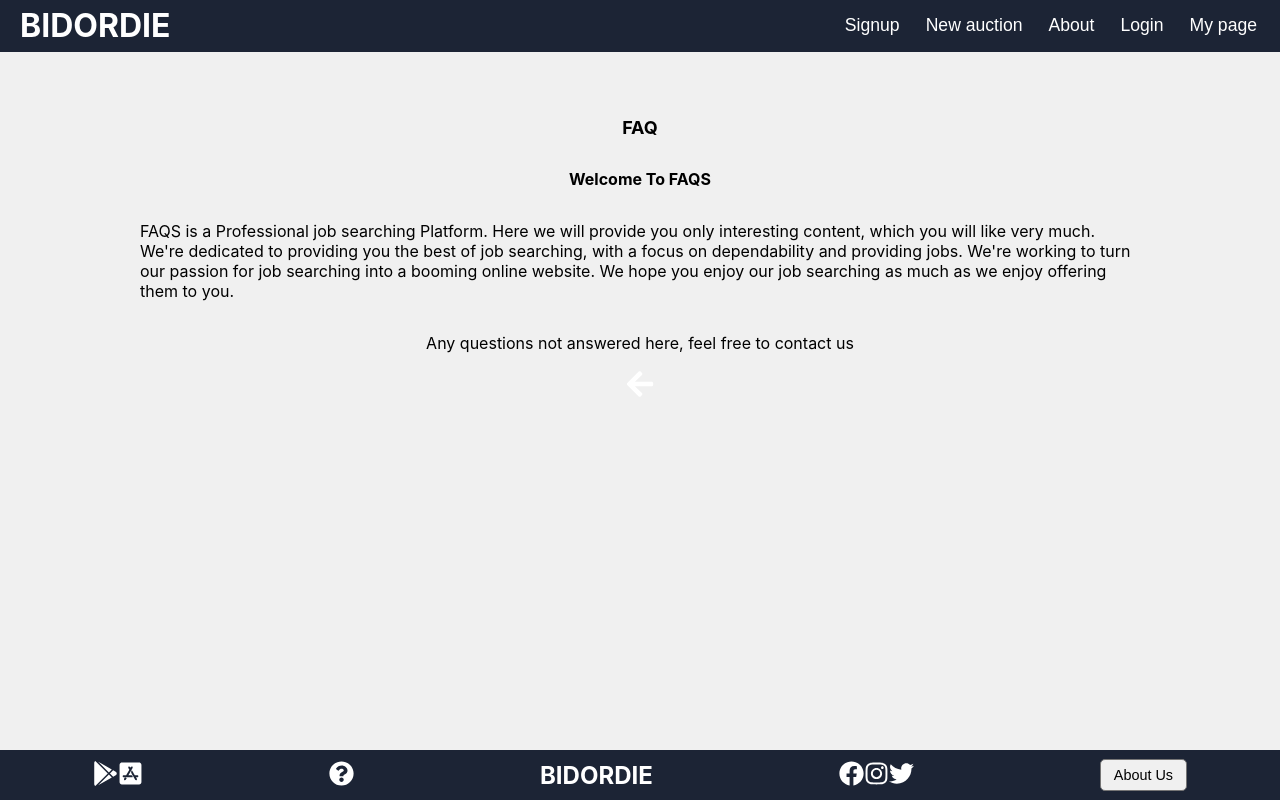
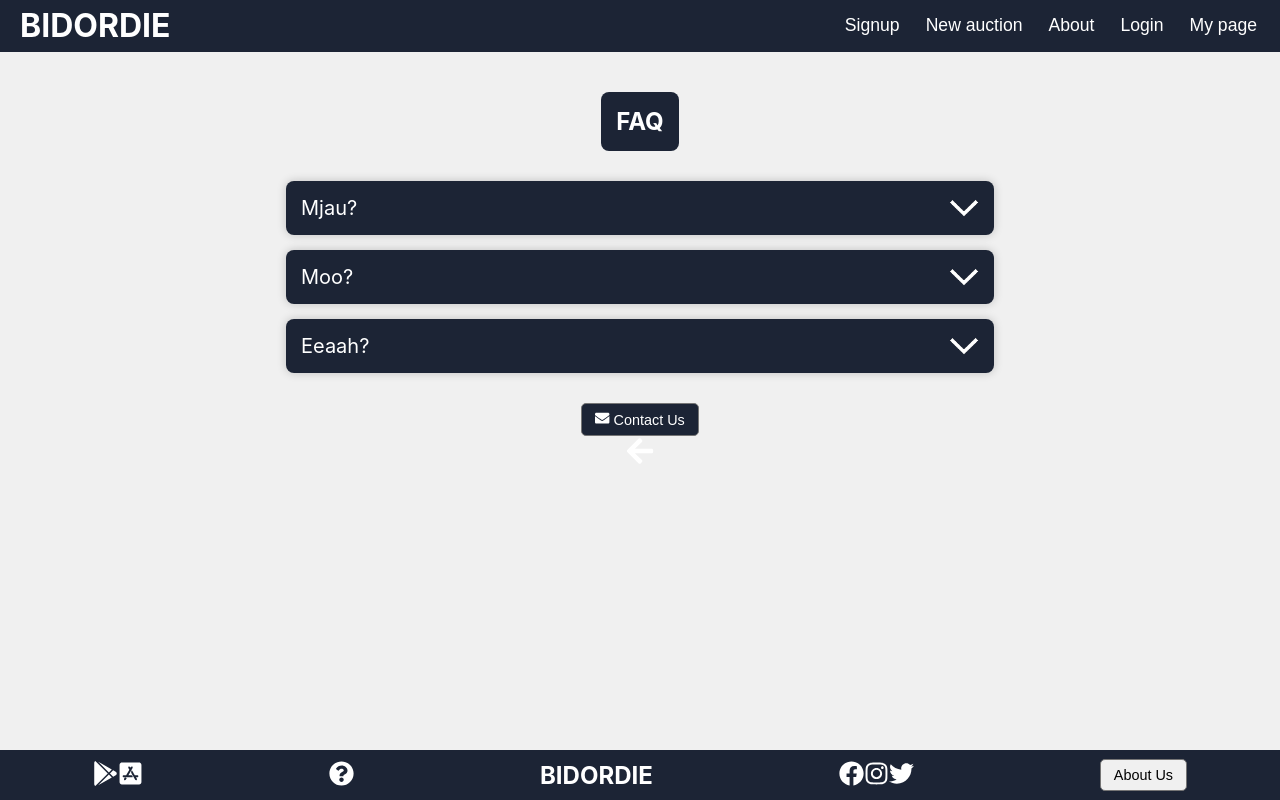
Before and after one commit to dreamc4t/bidordie, a React (Create React App) app: page /FAQ in a window 1280 px wide. Built offline with nearby package versions, Linux system fonts and the light colour scheme.

Commit message:
FAQ page Update
Uppdaterat funktionerna i FAQ sidan, någon bugg kvar innan den fungerar helt

```diff
--- a/src/App.js
+++ b/src/App.js
@@ -2,7 +2,6 @@ import {
   BrowserRouter as Router,
   Routes,
   Route,
-  Link
 } from "react-router-dom"
 
 import BecomeAMember from "./pages/BecomeAMember";
--- /dev/null
+++ b/src/components/FAQfunctions.js
@@ -0,0 +1,20 @@
+import React from 'react'
+
+function FAQfunctions ({faq, index, toggleFAQ}) {
+  return (
+    <div
+        className={"faq" + (faq.open ? 'open' : '')}
+        key={index}
+        onClick={() => toggleFAQ(index)}
+    >
+        <div className="faq-question">
+            {faq.question}
+        </div>
+        <div className="faq-answer">
+            {faq.answer}
+        </div>
+    </div>
+  )
+}
+
+export default FAQfunctions
--- a/src/pages/CSS/faq.css
+++ b/src/pages/CSS/faq.css
@@ -1,24 +1,85 @@
-.FAQ{
-    width: 100%;
-    height: 100%;
-    padding: 50px 50px 50px 50px;
-    color: black;
+*{
+    margin: 0;
+    padding: 0;
+    box-sizing: border-box;
 }
 
 .FAQ h2{
     display: flex;
     justify-content: center;
-    font-size: large;
+    align-content: center;
+    padding: 15px;
+    background-color: rgb(28,36,53);
+    color: white;
+    font-size: x-large;
+    font-weight: 700;
+    border-radius: 8px;
 }
 
-.FAQ h3{
-    display: flex;
-    justify-content: center;
-    font-size: medium;
+.faqs {
+    width: 100%;
+    max-width: 768px;
+    margin: 0 auto;
+    padding: 15px;
 }
 
-.FAQ p{
-    display: flex;
-    justify-content: center;
-    font-size: medium;
+.faqs .faq {
+    margin: 15px;
+    padding: 15px;
+    background-color: rgb(28,36,53);
+    border-radius: 8px;
+    box-shadow: 0px 0px 10px rgba(0, 0, 0, 0.2);
 }
+
+.faqs .faq .faq-question {
+    position: relative;
+    font-size: 20px;
+    padding-right: 80px;
+    color: white;
+
+    transition: all 0.4s ease;
+}
+
+.faqs .faq .faq-question::after {
+    content: '';
+    position: absolute;
+    top: 50%;
+    right: 0px;
+    transform: translateY(-50%);
+    width: 30px;
+    height: 30px;
+
+    background-image: url('/src/images/arrow-down-white.png');
+    background-position: center;
+    background-size: contain;
+    background-repeat: no-repeat;
+
+    transition: all 0.4s ease-out;
+}
+
+.faqs .faq .faq-answer {
+    opacity: 0;
+    max-height: 0;
+    overflow-y: hidden;
+    color: white;
+
+    transition: all 0.4s ease-out;
+}
+
+.faqs .faq.open .faq-question {
+    margin-bottom: 15px;
+}
+
+.faqs .faq.open .faq-question::after {
+    transform: translateY(-50%) rotate(180deg);
+}
+
+.faqs .faq.open .faq-answer {
+    max-height: 1000px;
+    opacity: 1;
+}
+
+.FAQ button {
+    background-color: rgb(28,36,53);
+    color: white;
+}
--- a/src/pages/Faq.js
+++ b/src/pages/Faq.js
@@ -1,13 +1,51 @@
+import React, { useState } from "react";
 import { Link } from "react-router-dom";
 import { FaArrowLeft } from "react-icons/fa";
+import { FaEnvelope } from "react-icons/fa";
+import FAQfunctions from "../components/FAQfunctions";
 
-const Faq = () => {
+function Faq () {
+  const [faqs, setfaqs] = useState([
+    {
+      question: 'Mjau?',
+      answer: 'Voff',
+      open: false
+    },
+    {
+      question: 'Moo?',
+      answer: 'Voff',
+      open: false
+    },
+    {
+      question: 'Eeaah?',
+      answer: 'Voff',
+      open: false
+    }
+  ]);
+
+  const toggleFAQ = index => {
+    setfaqs(faqs.map((faq, i) => {
+      if (i === index) {
+        faq.open = !faq.open
+      } else {
+        faq.open = false;
+      }
+
+      return faq;
+    }))
+  }
+
   return (
     <div className="FAQ">
         <h2>FAQ</h2>
-        <h3>Welcome To FAQS</h3>
-        <p>FAQS is a Professional job searching Platform. Here we will provide you only interesting content, which you will like very much. We're dedicated to providing you the best of job searching, with a focus on dependability and providing jobs. We're working to turn our passion for job searching into a booming online website. We hope you enjoy our job searching as much as we enjoy offering them to you.</p>
-        <p>Any questions not answered here, feel free to contact us</p>
+        <div className="faqs">
+          {faqs.map((faq, i) => (
+            <FAQfunctions faq={faq} index={i} toggleFAQ={toggleFAQ} />
+          ))}
+        </div>
+        <a href="https://www.google.com" target="_blank">
+          <button className="button-element"><FaEnvelope /> Contact Us</button>
+        </a>
         <Link to="/">
             <FaArrowLeft size={30} />
         </Link>
```
Also changed, not shown: src/images/arrow-down-white.png (added).
